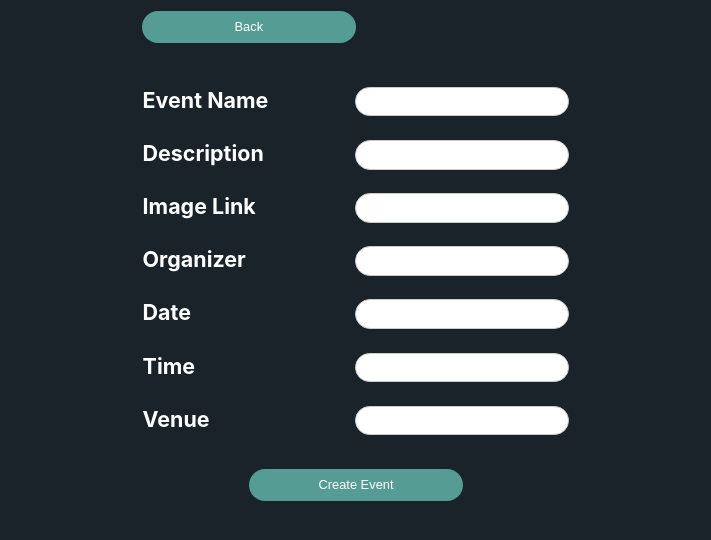
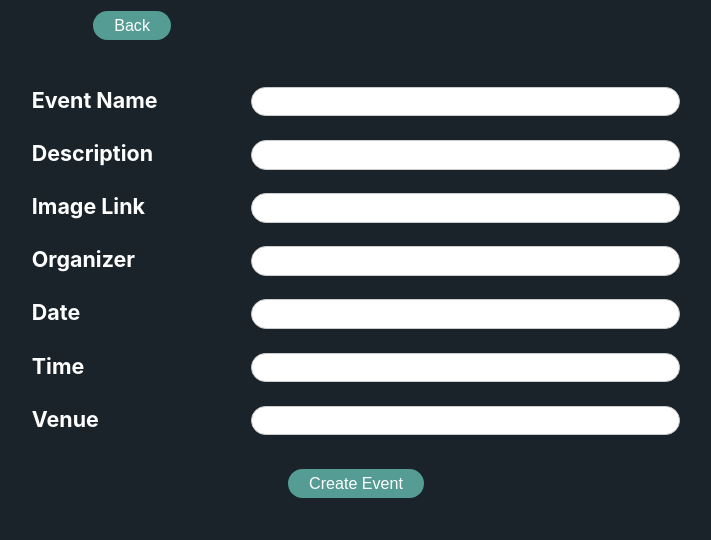
Before and after one commit to Utkarsh-kadam/EMS, a React (Create React App) app in the folder client/: page /create-event in a window 1280 px wide. Shown: the top 540 px of the page, without its empty margins (284-995 px from the left). Built offline with nearby package versions, Linux system fonts and the light colour scheme.

Commit message:
form changes

```diff
--- a/client/src/App.scss
+++ b/client/src/App.scss
@@ -22,8 +22,6 @@ a {
     color: #559c95;
 }
 
-
-
 .button-back {
     margin-bottom: 2rem;
 
@@ -39,7 +37,6 @@ a {
     width: auto;
 
     @media screen and (max-width: 768px) {
-
         font-size: 1rem;
         padding: 0.3rem 0.8rem;
         max-width: 100%;
@@ -50,16 +47,18 @@ a {
 
 
 .button {
-    margin: 0 auto;
     display: block;
     cursor: pointer;
-    padding: 0.5rem 1rem;
+    padding: 0.5rem 2rem;
     border: none;
+    border-radius: 25px;
     background-color: #559c95;
     color: white;
-    font-size: 1.2rem;
+    font-size: 1.5rem;
     margin-top: 1rem;
-    width: 80%;
+    margin-left: auto;
+    margin-right: auto;
+    width: fit-content;
     align-self: center;
 }
 
@@ -77,10 +76,6 @@ a {
     max-width: 100%;
     height: auto;
     border-radius: 1rem;
-}
-
-button {
-    cursor: pointer;
 }
 
 .app-contents {
@@ -103,27 +98,6 @@ button {
     grid-template-areas:
         "button-back . button-new"
         "contents contents contents";
-}
-
-.button
-{
-    display: flex;
-    align-items: center;
-    justify-content: center;
-    border: none;
-    border-radius: 25px;
-    height: 3rem;
-    width: 20rem;
-    align-self: center;
-}
-
-.button-back,
-.button-new {
-    width: 8rem;
-}
-
-.button-back {
-    grid-area: button-back;
 }
 
 .button-new {
@@ -202,14 +176,16 @@ button {
 .form-container {
     display: flex;
     flex-direction: column;
-    width: 40rem;
     font-size: 2rem;
+    margin-left: 1rem;
+    margin-right: 1rem;
     .label {
-        margin-bottom: 0.8rem;
+        margin-bottom: 0.5rem;
         align-self: flex-start;
     }
 
     .input {
+        width: 40vw;
         margin-bottom: 2rem;
         text-align: center;
         align-self: end;
@@ -222,7 +198,7 @@ button {
     top: 4rem;
     left: 0;
     height:fit-content;
-    width: 100%;
+    width: 100vw;
     display: flex;
     justify-content: center;
     align-items: center;
@@ -257,14 +233,14 @@ button {
         .update-container {
           top: 2rem;
           left: 0;
-          width: 100%; /* Make sure the container takes the full width */
+          width: 100vw;
           padding: 1rem;
-          overflow-x: hidden; /* Hide horizontal overflow */
+          overflow-x: hidden;
         }
 
         .update-contents {
           padding: 1rem 2rem 2rem;
-          max-width: 100vw; /* Ensure the content doesn't overflow horizontally */
+          max-width: 100vw;
         }
 
         .close {
@@ -275,28 +251,26 @@ button {
 
 }
 .list-container li:hover {
-    transform: translateY(-5px);
+    transform:scale(1.05);
     transition: transform 0.3s ease;
     box-shadow: 0 0 20px rgba(0, 0, 0, 0.2);
     border-radius: 0.5rem;
-    cursor: pointer;
 }
 
 
 .admin-title {
     text-align: center;
-    margin-bottom: 1rem;
+    margin-bottom: 0.8rem;
 }
 
 .events-title {
     text-align: center;
-    margin-bottom: 2rem;
+    margin-bottom: 0.8rem;
 
 }
 .large-font {
     font-size: 4rem;
 }
-
 
 .form-group {
     display: flex;
@@ -307,7 +281,7 @@ button {
 
 
 .label {
-    flex:2;
+    flex:1;
     font-weight: bold;
     margin-right: 1rem;
     text-align: left;
@@ -329,5 +303,5 @@ button {
     border-radius: 25px;
     font-size: 1.8rem;
     text-align: center;
-    width: 100%;
+    width: 100vw;
 }
--- a/client/src/components/Logincomp.jsx
+++ b/client/src/components/Logincomp.jsx
@@ -80,7 +80,7 @@ function Login() {
       <div>
         <button type="submit">Login</button>
         <span style={{ color: "black", textAlign: "center", display: "inline-block", width: "100%" }}>
-         <h5>Don't have a account?</h5>  <Link to="/Register">Create account</Link>
+         <h5>Don't have a account?</h5>  <Link className='link' to="/Register">Create account</Link>
         </span>
       </div>
     </form>
--- a/client/src/components/Registercomp.jsx
+++ b/client/src/components/Registercomp.jsx
@@ -119,7 +119,7 @@ function Registration() {
       <div>
         <button type="submit">Create Account</button>
         <span style={{ color: "black", textAlign: "center", display: "inline-block", width: "100%" }}>
-         <h5> Already have a account?</h5> <Link to="/">Login</Link>
+         <h5> Already have a account?</h5> <Link className="link" to="/">Login</Link>
         </span>
       </div>
     </form>
--- a/client/src/components/SignUp.module.css
+++ b/client/src/components/SignUp.module.css
@@ -40,7 +40,8 @@ a:hover {
 .container {
   display: flex;
   justify-content: center;
-  align-items: center;
+  align-items:flex-start;
+  margin-top: 5rem;
   min-height: 100vh;
 }
 
@@ -51,6 +52,8 @@ a:hover {
 }
 h2{
   color: #dea114;
+  text-align: center;
+  padding: 2rem;
 }
 
 .formLogin > div {
@@ -70,6 +73,7 @@ h2{
   border: 1px solid var(--secondary-color);
   padding: 15px 32px;
   width: 100%;
+  font-size: 1.5 rem;
   font-family: Arial, Helvetica, sans-serif;
   transition: all 0.3s ease-in-out;
   -webkit-transition: all 0.3s ease-in-out;
@@ -115,19 +119,6 @@ h2{
 }
 
 
-.formLogin > div > div img {
-  position: absolute;
-  max-width: 20px;
-  max-height: 20px;
-  left: 7px;
-  top: 50%;
-  transform: translateY(-50%);
-  -webkit-transform: translateY(-50%);
-  -moz-transform: translateY(-50%);
-  -ms-transform: translateY(-50%);
-  -o-transform: translateY(-50%);
-}
-
 .formLogin ::placeholder {
   color: #bfbbbb;
   font-size: 12px;
@@ -137,12 +128,12 @@ h2{
 .formLogin > div span.error {
   height: 10px;
   text-align: left;
-  margin-top: 5px;
+  margin-top: 3px;
   width: fit-content;
-  font-size: 0.7rem;
+  font-size: 1rem;
   color: red;
   line-height: 1px;
-  padding: 9px 3px;
+  padding: 6px 2px;
   border-radius: 3px;
   background-color: rgba(255, 0, 0, 0.175);
   display: inline-block;
@@ -151,7 +142,8 @@ h2{
 .formLogin button[type="submit"] {
   display: block;
   text-align: center;
-  font-weight: bold;
+  font-size: 2rem;
+  font-weight: bolder;
   width: 50%;
   border-radius: 25px;
   outline: 0;
@@ -167,17 +159,14 @@ h2{
   -ms-transition: all 0.3s ease-in-out;
   -o-transition: all 0.3s ease-in-out;
 }
+.link
+{
+  color: #cf9409;
+}
 
 .formLogin button[type="submit"]:hover {
   background: #cf9409;
   cursor: pointer;
-}
-
-.terms {
-  display: flex;
-  align-items: center;
-  justify-content: center;
-  margin: 19px 0;
 }
 
 @media (max-width: 568px) {
```
